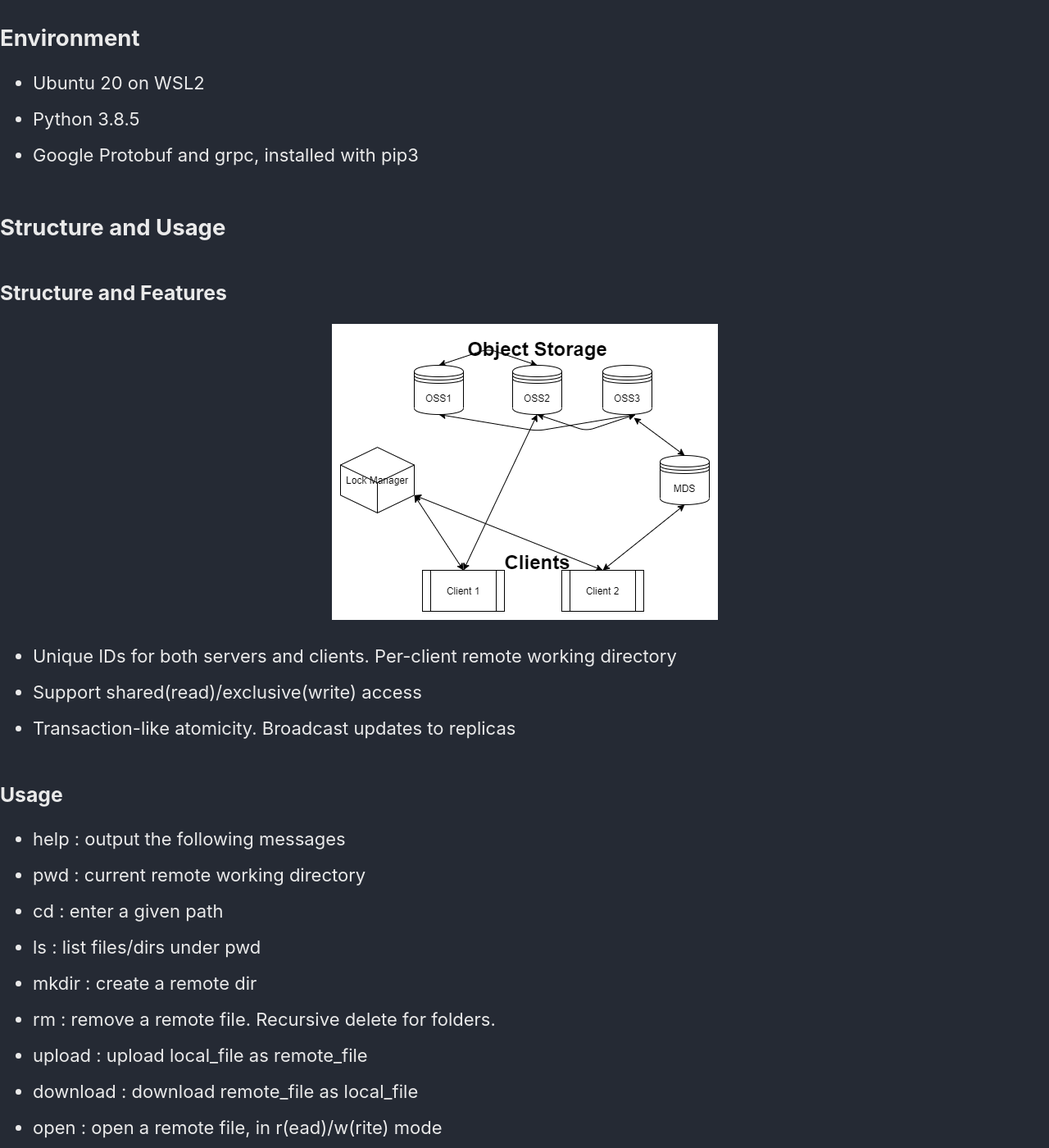
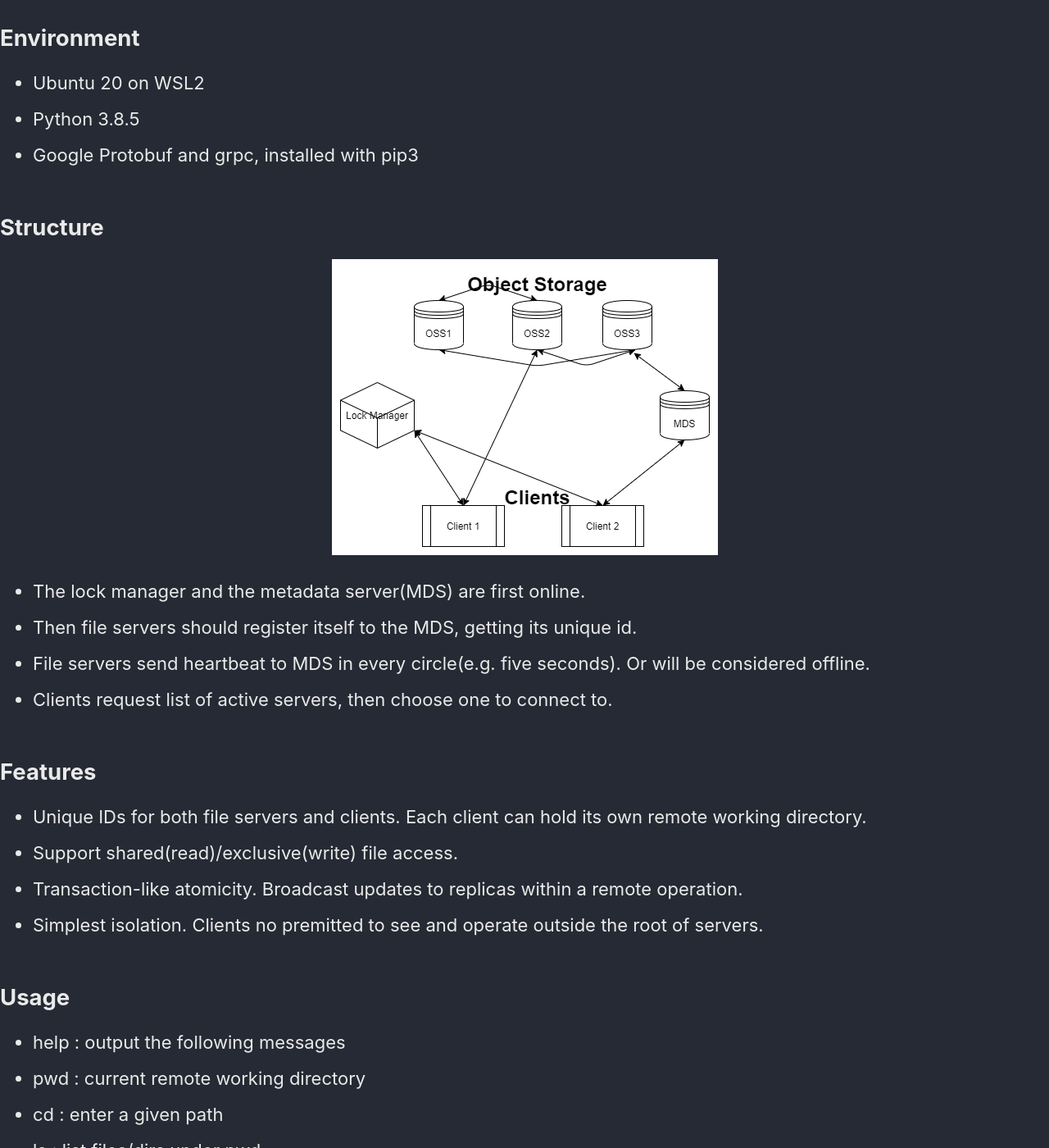
Before and after one commit to Lan-Jing/Lan-Jing.github.io, a Jekyll site: the page built from _posts/2021-1-26-dfs.md, in a window 1280 px wide and 1400 px high, scrolled down 231 px. Shown: the whole window at 82% size. Built offline with Jekyll 4.4.1, drawn with Linux system fonts in a browser that asks for light colours; cached includes are drawn as plain includes; our own code applies the rules of GitHub Pages for plain Markdown files; some of the changed text lies outside the part shown.

Commit message:
Update the post for dfs

```diff
--- a/_posts/2021-1-26-dfs.md
+++ b/_posts/2021-1-26-dfs.md
@@ -14,17 +14,23 @@ Jan. 24th, 2021 ~ Jan. 25th, 2021
 * Python 3.8.5
 * Google Protobuf and grpc, installed with pip3
 
-## Structure and Usage
-
-### Structure and Features
+## Structure
 
 ![struct]({{ site.url }}{{ site.baseurl }}/assets/images/struct.png){: .align-center}
 
-* Unique IDs for both servers and clients. Per-client remote working directory
-* Support shared(read)/exclusive(write) access
-* Transaction-like atomicity. Broadcast updates to replicas
+* The lock manager and the metadata server(MDS) are first online.
+* Then file servers should register itself to the MDS, getting its unique id.
+* File servers send heartbeat to MDS in every circle(e.g. five seconds). Or will be considered offline.
+* Clients request list of active servers, then choose one to connect to.
 
-### Usage
+## Features
+
+* Unique IDs for both file servers and clients. Each client can hold its own remote working directory.
+* Support shared(read)/exclusive(write) file access.
+* Transaction-like atomicity. Broadcast updates to replicas within a remote operation.
+* Simplest isolation. Clients no premitted to see and operate outside the root of servers.
+
+## Usage
 
 * help : output the following messages
 * pwd : current remote working directory
@@ -35,7 +41,7 @@ Jan. 24th, 2021 ~ Jan. 25th, 2021
 * upload : upload local_file as remote_file
 * download : download remote_file as local_file
 * open : open a remote file, in r(ead)/w(rite) mode
+* lso : list opened files
 * close : with file id(look up by lso), update changes if in write mode
-* lso : list opened files
 * clear : clear the screen
 * exit : close all files and exit the client
```
Also changed, not shown: other parts of _posts/2021-1-26-dfs.md (+1 -1 lines).
